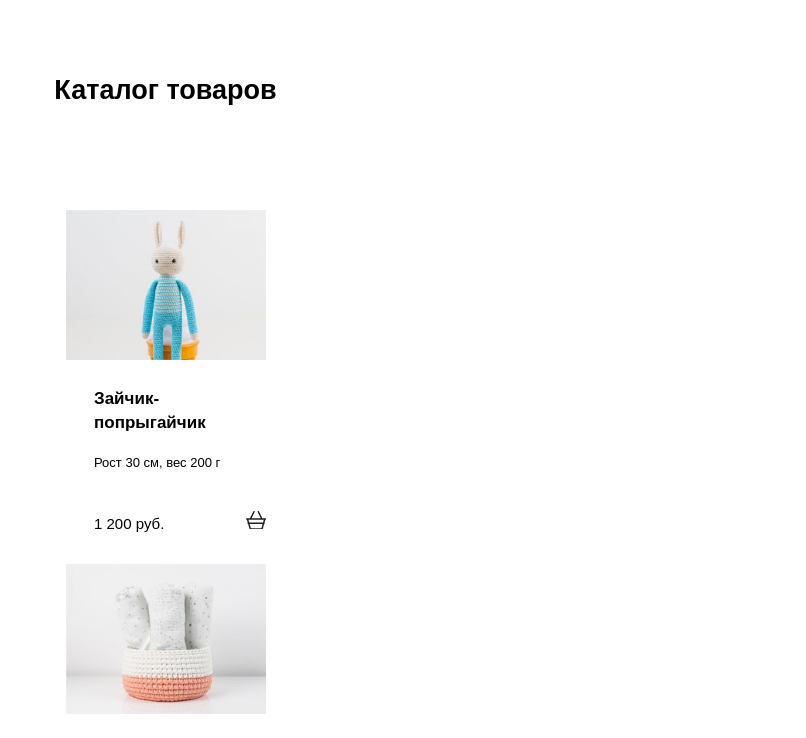
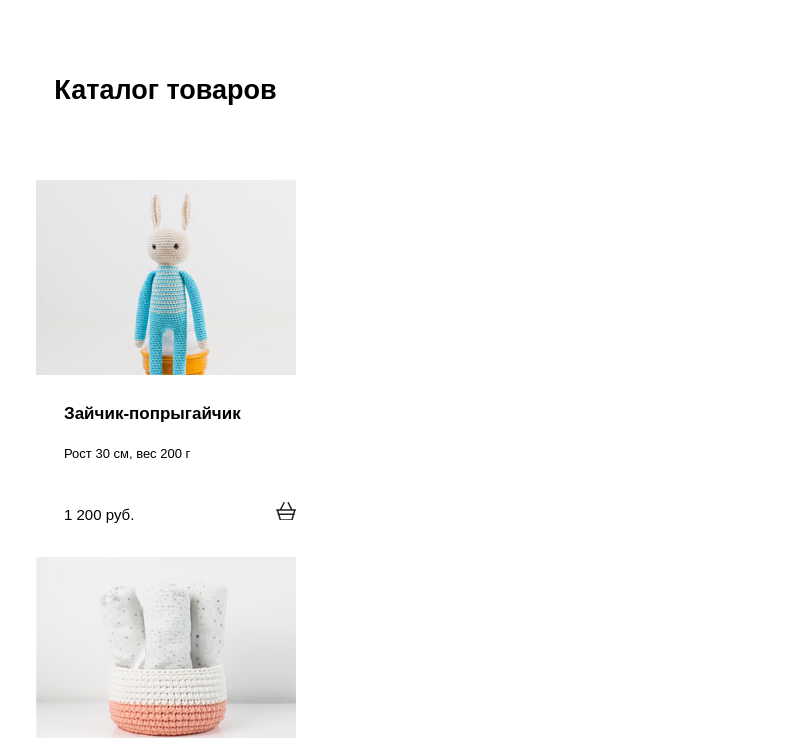
Before and after one commit to Yellrus/194334-mishka, a website: page catalog.html in a window 1280 px wide. Shown: the part 79-817 px from the top of the page, without its empty margins (474-1280 px from the left). Drawn offline with nearby package versions, Linux system fonts and the light colour scheme; files that its build step writes are made by us from their sources.

Commit message:
Убрал лишний margin

```diff
--- a/postcss/blocks/_wrapper-products.css
+++ b/postcss/blocks/_wrapper-products.css
@@ -1,6 +1,3 @@
-.wrapper-products {
-  margin: 30px;
+.wrapper-products__item {
+  margin-bottom: 30px;
 }
-.wrapper-products__item {
-  margin-bottom: 28px;
-}
```
